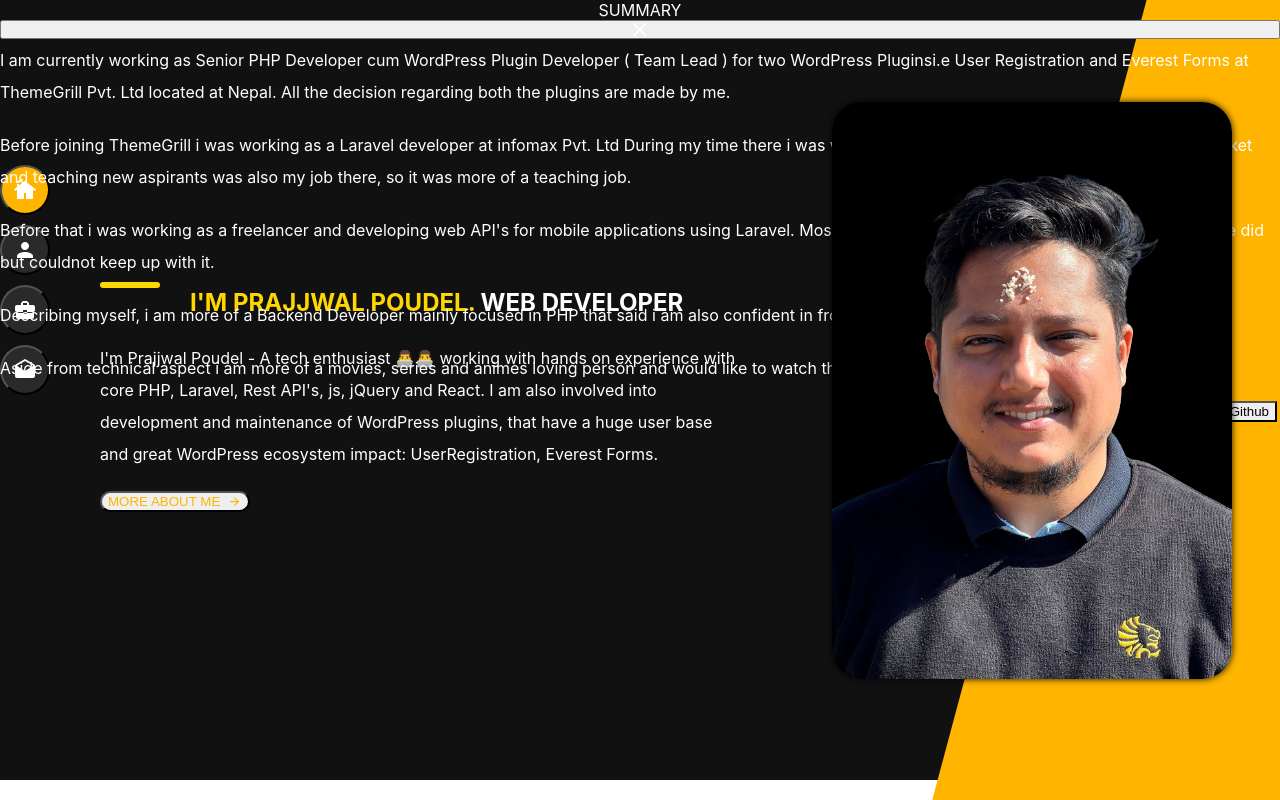
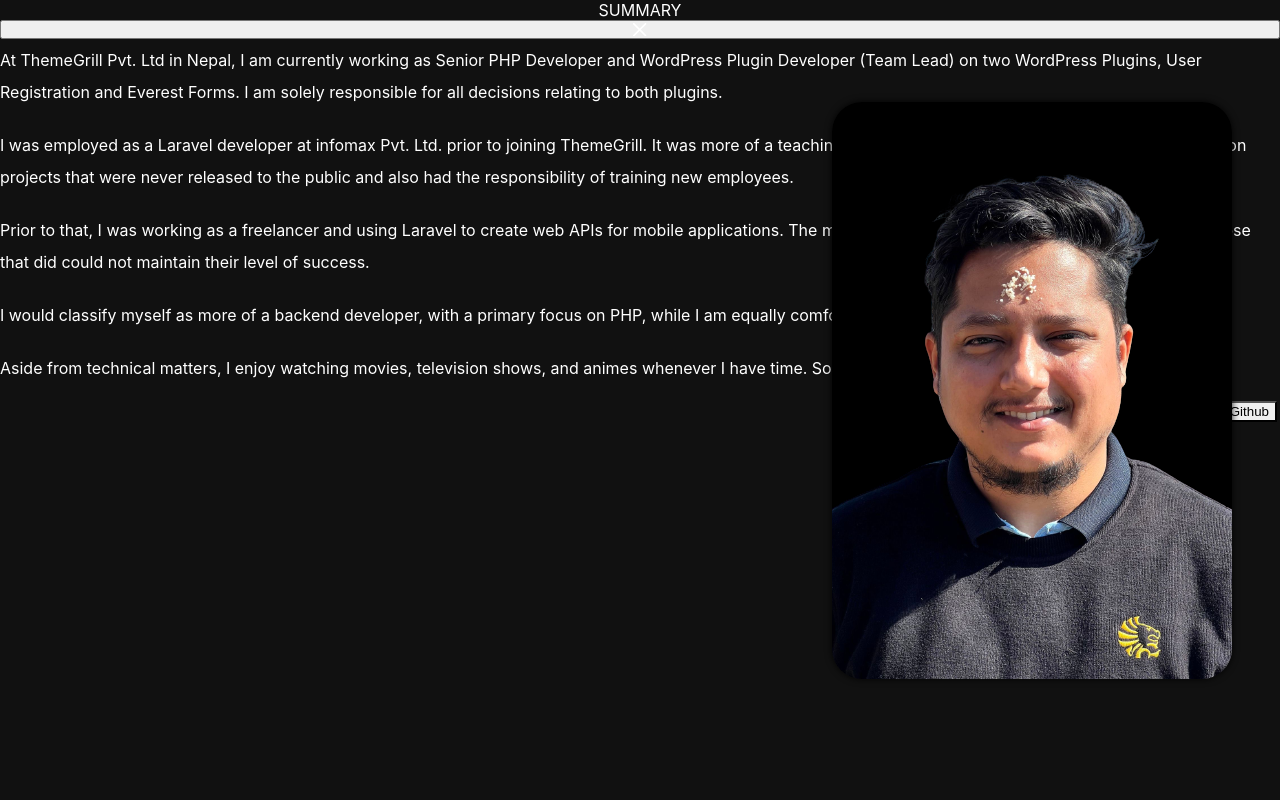
Before and after one commit to iamprazol/my-react-portfolio, a React (Create React App) app: page / in a window 1280 px wide. Both pictures are taken after a click on the button "MORE ABOUT ME". Shown: the top 800 px of the page. Built offline with nearby package versions, Linux system fonts and the light colour scheme; the HTML template or start-up script is replaced by a standard one.

Commit message:
Send Email via Emailjs

```diff
--- a/package.json
+++ b/package.json
@@ -5,6 +5,7 @@
   "dependencies": {
     "@chakra-ui/icons": "^1.1.5",
     "@chakra-ui/react": "^1.8.3",
+    "@emailjs/browser": "^3.7.0",
     "@material-ui/icons": "^4.11.2",
     "@mui/icons-material": "^5.4.1",
     "@mui/material": "^5.4.1",
--- a/src/components/about/About.js
+++ b/src/components/about/About.js
@@ -130,9 +130,14 @@ const About = () => {
               MY SKILLS
             </Heading>
           </Flex>
-          <Flex justify="space-between" align="center">
+          <Flex
+            justify="space-between"
+            align="center"
+            flexWrap={"wrap"}
+            justifyContent={"space-around"}
+          >
             <Box flex="0 0 50%">
-              <Link href="https://github.com/anuraghazra/github-readme-stats">
+              <Link href="https://github.com/iamprazol">
                 <Image
                   align="center"
                   src="https://github-readme-stats.vercel.app/api?username=iamprazol&count_private=true&show_icons=true&include_all_commits=true&line_height=24&theme=gruvbox"
@@ -140,7 +145,15 @@ const About = () => {
               </Link>
             </Box>
             <Box flex="0 0 50%">
-              <Link href="https://github.com/anuraghazra/github-readme-stats">
+              <Link href="https://github.com/iamprazol">
+                <Image
+                  align="center"
+                  src="https://github-readme-streak-stats.herokuapp.com/?user=iamprazol&theme=gruvbox"
+                />
+              </Link>
+            </Box>
+            <Box flex="0 0 50%" mt={10}>
+              <Link href="https://github.com/iamprazol">
                 <Image
                   align="center"
                   src="https://github-readme-stats.vercel.app/api/top-langs/?username=iamprazol&theme=gruvbox&layout=compact&langs_count=8"
--- a/src/components/contact/Contact.js
+++ b/src/components/contact/Contact.js
@@ -1,4 +1,4 @@
-import React from "react";
+import React, { useState, useRef } from "react";
 import {
   Box,
   Heading,
@@ -6,11 +6,13 @@ import {
   Stack,
   Text,
   Link,
-  FormControl,
   Input,
   Textarea,
   Button,
+  useToast,
 } from "@chakra-ui/react";
+import emailjs from "@emailjs/browser";
+import USER_DATA from "../helper/emailkey";
 
 import ContactMailIcon from "@mui/icons-material/ContactMail";
 import MapIcon from "@mui/icons-material/Map";
@@ -22,6 +24,43 @@ import InstagramIcon from "@mui/icons-material/Instagram";
 import SendIcon from "@mui/icons-material/Send";
 
 const Contact = () => {
+  const form = useRef();
+  const toast = useToast();
+  const [sendingMessage, setSendingMessage] = useState(false);
+
+  const handleSubmit = (e) => {
+    e.preventDefault(); // Prevents default refresh by the browser
+    setSendingMessage(true);
+
+    emailjs
+      .sendForm(
+        USER_DATA.SERVICE_ID,
+        USER_DATA.TEMPLATE_ID,
+        form.current,
+        USER_DATA.USER_ID
+      )
+      .then(
+        (result) => {
+          toast({
+            title: `Message Sent`,
+            status: "success",
+            description: "We will get back to you shortly.",
+            isClosable: true,
+          });
+
+          setSendingMessage(false);
+        },
+        (error) => {
+          toast({
+            title: `Message Couldn't be Sent`,
+            status: "error",
+            description: "An error occurred, Please try again.",
+            isClosable: true,
+          });
+          setSendingMessage(false);
+        }
+      );
+  };
   return (
     <Stack flex="1" paddingLeft="150px">
       <Flex direction="column" gap="120px">
@@ -132,7 +171,7 @@ const Contact = () => {
               </Flex>
             </Box>
             <Box flex="0 0 60%">
-              <FormControl>
+              <form ref={form} onSubmit={handleSubmit}>
                 <Flex direction="column" gap={8}>
                   <Flex justify="space-between">
                     <Input
@@ -144,6 +183,7 @@ const Contact = () => {
                       background="#2b2a2a"
                       border="none"
                       color="white"
+                      name="user_name"
                     />
                     <Input
                       flex="0 0 48%"
@@ -154,6 +194,7 @@ const Contact = () => {
                       background="#2b2a2a"
                       border="none"
                       color="white"
+                      name="user_email"
                     />
                   </Flex>
                   <Input
@@ -174,9 +215,11 @@ const Contact = () => {
                     background="#2b2a2a"
                     border="none"
                     color="white"
+                    name={"message"}
                   />
                 </Flex>
                 <Button
+                  isLoading={sendingMessage}
                   mt={10}
                   borderRadius="20px"
                   color="#ffb400"
@@ -186,10 +229,13 @@ const Contact = () => {
                   borderColor="#ffb400"
                   variant="outline"
                   rightIcon={<SendIcon />}
+                  type={"submit"}
+                  loadingText="Sending"
+                  spinnerPlacement="start"
                 >
                   SEND MESSAGE
                 </Button>
-              </FormControl>
+              </form>
             </Box>
           </Flex>
         </Box>
--- /dev/null
+++ b/src/components/helper/emailkey.js
@@ -0,0 +1,7 @@
+var USER_DATA = {
+  USER_ID: `PDtkVbMtubipIO-mX`, //userID
+  TEMPLATE_ID: `template_krzt9ff`, //templateID
+  SERVICE_ID: "service_6d1smqj",
+};
+
+export default USER_DATA;
--- a/src/components/home/Home.js
+++ b/src/components/home/Home.js
@@ -50,11 +50,11 @@ const Home = () => {
           </Heading>
         </Flex>
         <Text color="white" mt={5} lineHeight={2}>
-          I'm Prajjwal Poudel - A tech enthusiast 👨‍💻👨‍💻 working with hands on
-          experience with core PHP, Laravel, Rest API's, js, jQuery and React. I
-          am also involved into development and maintenance of WordPress
-          plugins, that have a huge user base and great WordPress ecosystem
-          impact: UserRegistration, Everest Forms.
+          I'm Prajjwal Poudel, a tech enthusiast 👨‍💻👨‍💻 who has practical
+          expertise with React, Laravel, core PHP, and jQuery. Additionally, I
+          work on the creation and upkeep of WordPress plugins with a
+          significant user base and positive effects on the WordPress ecosystem:
+          Everest Forms, UserRegistration
         </Text>
         <Stack direction="row" spacing={4} mt={5} alignItems={"center"}>
           <Button
@@ -82,34 +82,34 @@ const Home = () => {
               <ModalBody>
                 <Flex direction="column">
                   <Text mt={5} lineHeight={2}>
-                    I am currently working as Senior PHP Developer cum WordPress
-                    Plugin Developer ( Team Lead ) for two WordPress Pluginsi.e
-                    User Registration and Everest Forms at ThemeGrill Pvt. Ltd
-                    located at Nepal. All the decision regarding both the
-                    plugins are made by me.
+                    At ThemeGrill Pvt. Ltd in Nepal, I am currently working as
+                    Senior PHP Developer and WordPress Plugin Developer (Team
+                    Lead) on two WordPress Plugins, User Registration and
+                    Everest Forms. I am solely responsible for all decisions
+                    relating to both plugins.
                   </Text>
                   <Text mt={5} lineHeight={2}>
-                    Before joining ThemeGrill i was working as a Laravel
-                    developer at infomax Pvt. Ltd During my time there i was
-                    working on projects that didnot make it up to the market and
-                    teaching new aspirants was also my job there, so it was more
-                    of a teaching job.
+                    I was employed as a Laravel developer at infomax Pvt. Ltd.
+                    prior to joining ThemeGrill. It was more of a teaching
+                    position during my tenure there because I worked on projects
+                    that were never released to the public and also had the
+                    responsibility of training new employees.
                   </Text>
                   <Text mt={5} lineHeight={2}>
-                    Before that i was working as a freelancer and developing web
-                    API's for mobile applications using Laravel. Most of the
-                    projects didn't make it up to the market, some did but
-                    couldnot keep up with it.
+                    Prior to that, I was working as a freelancer and using
+                    Laravel to create web APIs for mobile applications. The
+                    majority of the ventures failed to reach the market; those
+                    that did could not maintain their level of success.
                   </Text>
                   <Text mt={5} lineHeight={2}>
-                    Describing myself, i am more of a Backend Developer mainly
-                    focused in PHP that said i am also confident in frontend
-                    development technologies also.
+                    I would classify myself as more of a backend developer, with
+                    a primary focus on PHP, while I am equally comfortable with
+                    frontend development technologies.
                   </Text>
                   <Text mt={5} lineHeight={2}>
-                    Aside from technical aspect i am more of a movies, series
-                    and animes loving person and would like to watch them when i
-                    get free. So thats all about me.
+                    Aside from technical matters, I enjoy watching movies,
+                    television shows, and animes whenever I have time. So that's
+                    all there is to know about me.
                   </Text>
                 </Flex>
               </ModalBody>
--- a/src/components/portfolio/Portfolio.js
+++ b/src/components/portfolio/Portfolio.js
@@ -11,6 +11,7 @@ import {
 } from "@chakra-ui/react";
 import monkeeeImage from "../../images/monkeee.png";
 import foodApiImage from "../../images/food-api.jpeg";
+import BloodBank from "../../images/blood.jpg";
 import foodFrontImage from "../../images/food-front.jpeg";
 import GitHubIcon from "@mui/icons-material/GitHub";
 
@@ -134,7 +135,7 @@ const Portfolio = () => {
             </Flex>
           </Flex>
           <Box flex="0 0 45%">
-            <Image src={foodApiImage} height="280px" borderRadius="20px" />
+            <Image src={monkeeeImage} height="280px" borderRadius="20px" />
           </Box>
         </Box>
         <Box
@@ -144,7 +145,7 @@ const Portfolio = () => {
           justifyContent="space-between"
         >
           <Box flex="0 0 45%">
-            <Image src={foodApiImage} height="280px" borderRadius="20px" />
+            <Image src={BloodBank} height="280px" borderRadius="20px" />
           </Box>
           <Flex flex="0 0 45%" direction="column" align="flex-start">
             <Flex direction="column" gap="20px">
--- a/src/index.css
+++ b/src/index.css
@@ -17,6 +17,6 @@ code {
 	color: white;
 }
 
-.chakra-modal-1 {
-	background-color: #111;
+.chakra-modal__content {
+	background-color: #111 !important;
 }
```
Also changed, not shown: src/images/blood.jpg (added), 1 other file (tests, documents, lock files or other folders).
